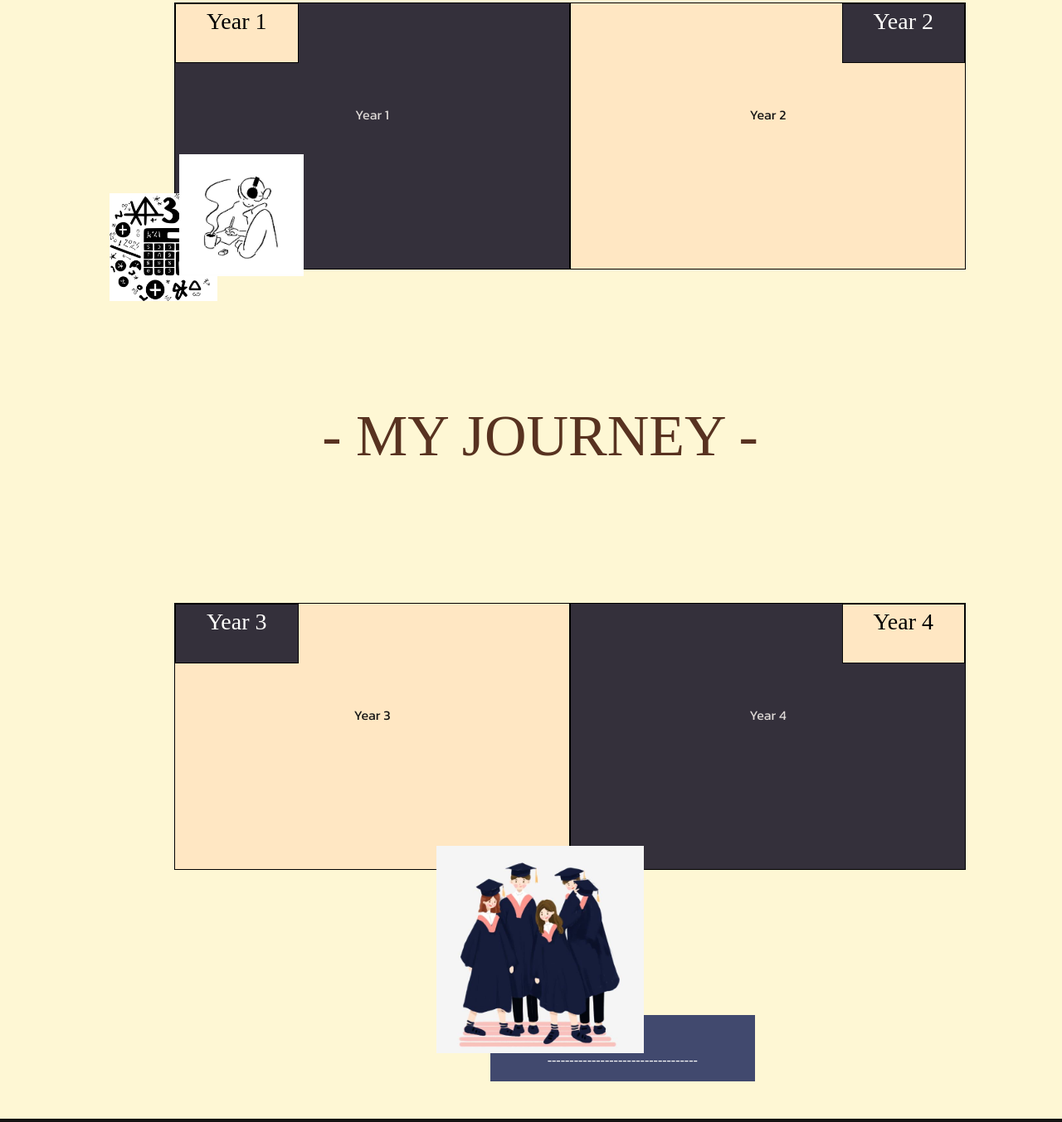
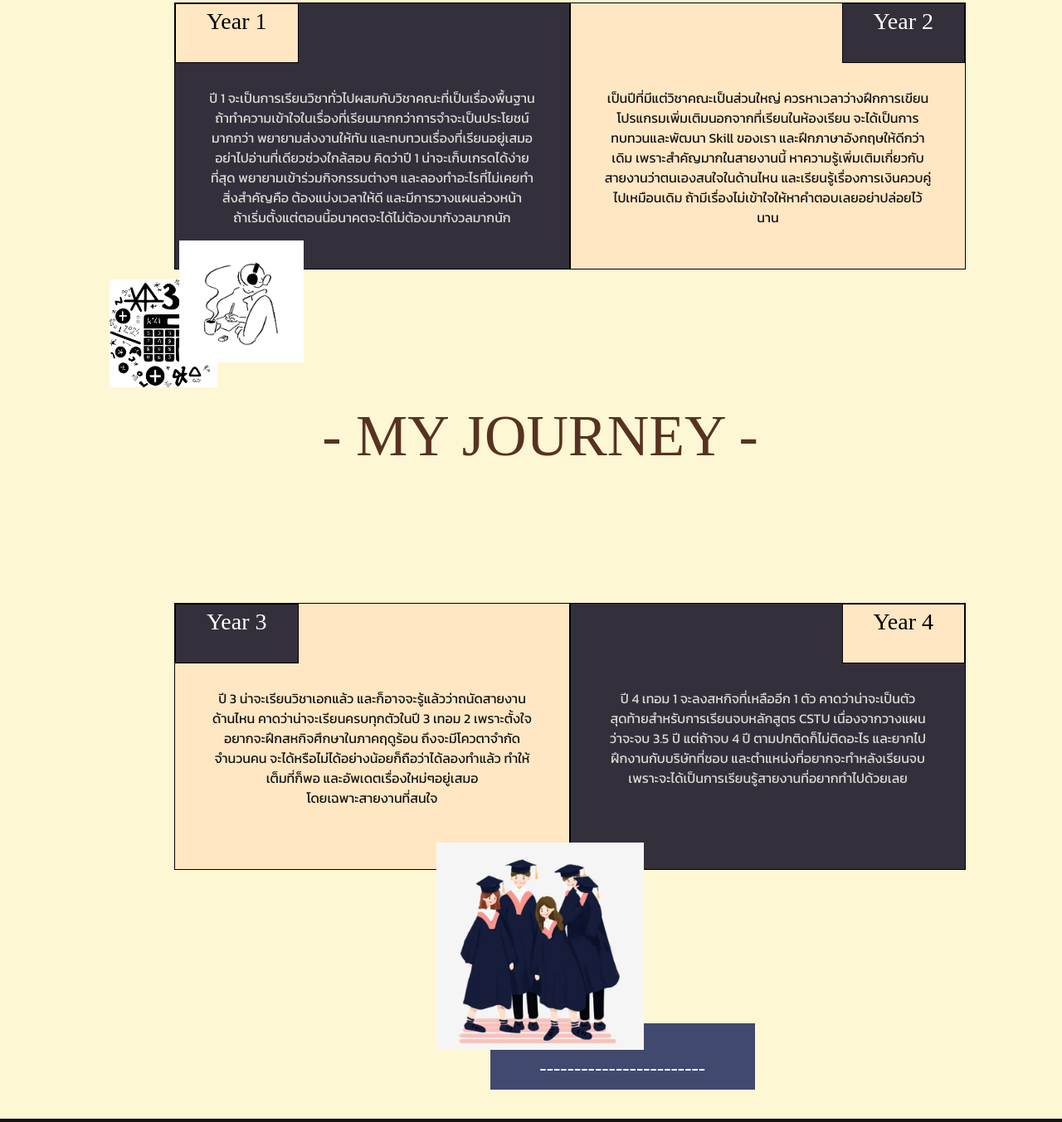
Before and after one commit to ChayananMariwan/6709650219_MyCSTUStory, a plain HTML site: page myjourney.html in a window 1280 px wide. Shown: the part 507-1860 px from the top of the page at 83% size. Drawn offline with Linux system fonts and the light colour scheme; a web font is replaced by a local one.

Commit message:
Add content and enhance the overall look.

```diff
--- a/myjourney.html
+++ b/myjourney.html
@@ -12,8 +12,8 @@
 
     <div class="BGJ"></div>
     <div class="headerJ">
-
         <ul>
+            <img id="cloud" src="resources/cloud1.png">
             <li class="F">MY Future</li>
             <li class="J"> MY CSTUStory</li>
         </ul>
@@ -37,27 +37,43 @@
 
     <div class="content1">
         <div class="main">Year 1</div>
-        <p class="cont1">Year 1</p>
+        <p class="cont1">ปี 1 จะเป็นการเรียนวิชาทั่วไปผสมกับวิชาคณะที่เป็นเรื่องพื้นฐาน
+            ถ้าทำความเข้าใจในเรื่องที่เรียนมากกว่าการจำจะเป็นประโยชน์มากกว่า
+            พยายามส่งงานให้ทัน และทบทวนเรื่องที่เรียนอยู่เสมอ อย่าไปอ่านที่เดียวช่วงใกล้สอบ คิดว่าปี 1
+            น่าจะเก็บเกรดได้ง่ายที่สุด พยายามเข้าร่วมกิจกรรมต่างๆ และลองทำอะไรที่ไม่เคยทำ
+            สิ่งสำคัญคือ ต้องแบ่งเวลาให้ดี และมีการวางแผนล่วงหน้า
+            <br>ถ้าเริ่มตั้งแต่ตอนนี้อนาคตจะได้ไม่ต้องมากังวลมากนัก
+        </p>
         <img id="math" src="resources/math.JPG">
         <img id="read" src="resources/read.JPG">
     </div>
     <div class="content2">
         <div class="main1">Year 2</div>
-        <p class="cont2">Year 2</p>
+        <p class="cont2">เป็นปีที่มีแต่วิชาคณะเป็นส่วนใหญ่
+            ควรหาเวลาว่างฝึกการเขียนโปรแกรมเพิ่มเติมนอกจากที่เรียนในห้องเรียน จะได้เป็นการทบทวนและพัฒนา Skill ของเรา
+            และฝึกภาษาอังกฤษให้ดีกว่าเดิม เพราะสำคัญมากในสายงานนี้
+            หาความรู้เพิ่มเติมเกี่ยวกับสายงานว่าตนเองสนใจในด้านไหน
+            และเรียนรู้เรื่องการเงินควบคู่ไปเหมือนเดิม ถ้ามีเรื่องไม่เข้าใจให้หาคำตอบเลยอย่าปล่อยไว้นาน</p>
     </div>
 
     <h1 class="Journey">- MY JOURNEY -</h1>
 
     <div class="content3">
         <div class="main3">Year 3</div>
-        <p class="cont2">Year 3</p>
+        <p class="cont2">ปี 3 น่าจะเรียนวิชาเอกแล้ว และก็อาจจะรู้แล้วว่าถนัดสายงานด้านไหน คาดว่าน่าจะเรียนครบทุกตัวในปี
+            3
+            เทอม 2 เพราะตั้งใจอยากจะฝึกสหกิจศึกษาในภาคฤดูร้อน
+            ถึงจะมีโควตาจำกัดจำนวนคน จะได้หรือไม่ได้อย่างน้อยก็ถือว่าได้ลองทำแล้ว ทำให้เต็มที่ก็พอ
+            และอัพเดตเรื่องใหม่ๆอยู่เสมอ<br>โดยเฉพาะสายงานที่สนใจ</p>
         <div class="deco3">
-            <p>----------------------------------</p>
+            <p>------------------------</p>
         </div>
     </div>
     <div class="content4">
         <div class="main4">Year 4</div>
-        <p class="cont1">Year 4</p>
+        <p class="cont1">ปี 4 เทอม 1 จะลงสหกิจที่เหลืออีก 1 ตัว คาดว่าน่าจะเป็นตัวสุดท้ายสำหรับการเรียนจบหลักสูตร CSTU
+            เนื่องจากวางแผนว่าจะจบ 3.5 ปี แต่ถ้าจบ 4 ปี ตามปกติดก็ไม่ติดอะไร และยากไปฝึกงานกับบริษัทที่ชอบ
+            และตำแหน่งที่อยากจะทำหลังเรียนจบ เพราะจะได้เป็นการเรียนรู้สายงานที่อยากทำไปด้วยเลย </p>
         <img id="gradu" src="resources/graduated.JPG">
     </div>
     <div>
--- a/mystyle.css
+++ b/mystyle.css
@@ -19,7 +19,6 @@ header {
     width: 100%;
     background-color: white;
     height: 120px;
-
 }
 
 header h1 {
@@ -31,7 +30,6 @@ header h1 {
     float: left;
     padding: 15px;
     padding-left: 30px;
-
 }
 
 header ul li {
@@ -44,17 +42,13 @@ header ul li {
     box-sizing: content-box;
     list-style: none;
     display: block;
-
-
 }
 
 .F {
-
     padding-right: 200px;
 }
 
 .J {
-
     padding-right: 30px;
 }
 
@@ -298,6 +292,15 @@ h1 {
     padding: 30px;
 }
 
+footer {
+    width: 100%;
+    box-sizing: border-box;
+    background-color: rgb(19, 17, 17);
+    margin-top: 300px;
+    height: 100px;
+    float: left;
+}
+
 /*>>>>>>>>>>>>>>>>>>>>>>>>>>>>>>>>>>>>>>>>>   myjourney.html   <<<<<<<<<<<<<<<<<<<<<<<<<<<<<<<<<<<<<<<<<<<<<<<*/
 
 
@@ -332,8 +335,10 @@ h1 {
 }
 
 #cloud {
-    width: 100px;
-    padding: 30px;
+    width: 120px;
+    padding: -30px;
+    margin-left: -10px;
+    margin-top: -20px;
 }
 
 /*--------------- Body 1 ----------------*/
@@ -353,7 +358,7 @@ article {
     width: 20%;
     height: 100px;
     box-sizing: border-box;
-    background-color: #4C70AC;
+    background-color: #A37A6F;
     float: right;
     margin-top: -12px;
 }
@@ -364,10 +369,10 @@ article {
     box-sizing: border-box;
     background-color: #41496E;
     color: white;
-    padding-top: 30px;
-    margin-top: 350px;
+    font-size: 25px;
+    padding-top: 15px;
+    margin-top: 230px;
     margin-left: 370px;
-
 }
 
 .R1 {
@@ -377,7 +382,6 @@ article {
     font-family: "DM Serif Text", serif;
     font-style: normal;
     font-weight: 500;
-
 }
 
 .R1-1 {
@@ -417,7 +421,6 @@ article {
     margin-left: -110px;
     font-size: 25px;
     font-weight: 1000px;
-
 }
 
 .R4 {
@@ -448,9 +451,7 @@ article {
     text-align: center;
     border: 1px solid #FEF7D4;
     margin-bottom: 150px;
-
 }
-
 
 #math {
     width: 130px;
@@ -462,13 +463,13 @@ article {
 #read {
     width: 150px;
     margin-left: -50px;
-    margin-top: 20px;
+    margin-top: -30px;
 }
 
 #gradu {
     width: 250px;
     margin-left: -550px;
-    margin-top: 130px;
+    margin-top: 20px;
 }
 
 .content1 {
@@ -498,7 +499,7 @@ article {
     border: 1px solid black;
     float: left;
     height: 60px;
-    margin-bottom: 50px;
+    /*margin-bottom: 50px;*/
 }
 
 .main3 {
@@ -516,12 +517,12 @@ article {
     border: 1px solid black;
     float: left;
     height: 60px;
-    margin-bottom: 50px;
+    margin-bottom: 0px;
+
 }
 
 .main4 {
     width: 30%;
-
     font-size: 28px;
     font-family: "DM Serif Text", serif;
     font-style: normal;
@@ -535,7 +536,7 @@ article {
     border: 1px solid rgb(9, 9, 9);
     float: right;
     height: 60px;
-    margin-bottom: 50px;
+
 }
 
 .main1 {
@@ -554,7 +555,7 @@ article {
     border: 1px solid rgb(9, 9, 9);
     float: right;
     height: 60px;
-    margin-bottom: 50px;
+    /*margin-bottom: 50px;*/
 }
 
 .cont1 {
@@ -563,6 +564,8 @@ article {
     font-family: kanit;
     font-weight: 400;
     font-size: 16px;
+    padding: 30px;
+    margin-top: 30px;
 }
 
 .cont2 {
@@ -571,6 +574,8 @@ article {
     font-family: kanit;
     font-weight: 400;
     font-size: 16px;
+    padding: 30px;
+    margin-top: 30px;
 }
 
 .content2 {
@@ -617,11 +622,9 @@ article {
     padding: 30px;
 }
 
-footer {
-    width: 100%;
-    box-sizing: border-box;
-    background-color: rgb(19, 17, 17);
-    margin-top: 300px;
-    height: 100px;
-    float: left;
-}
+/*>>>>>>>>>>>>>>>>>>>>>>>>>>>>>>>>>>>>>>>>>   myfuture.html   <<<<<<<<<<<<<<<<<<<<<<<<<<<<<<<<<<<<<<<<<<<<<<<*/
+
+
+/*--------------- Header ----------------*/
+
+/*--------------- Footer ----------------*/
```
Also changed, not shown: resources/cloud1.png (added).
